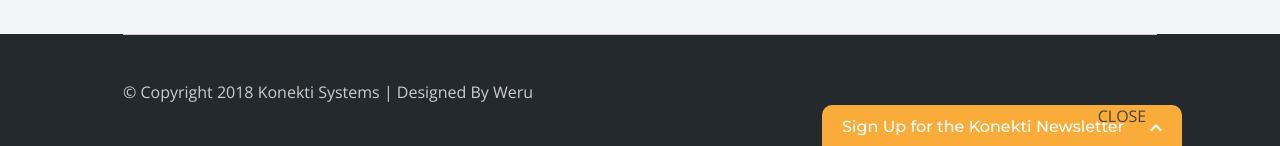
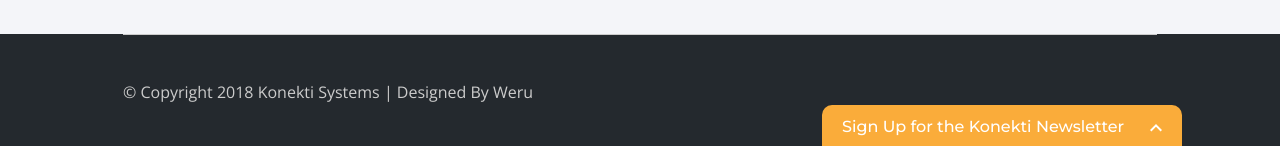
Before and after one commit to konekti/jeffbrl.github.io, a Jekyll site: the page built from _pages/tools.html, in a window 1280 px wide and 1110 px high. Shown: the part 961-1107 px from the top of the window. Built offline with Jekyll 4.4.1, drawn with Linux system fonts in a browser that asks for light colours; nearby versions of some CDN libraries.

Commit message:
update template

```diff
--- a/_includes/mail.html
+++ b/_includes/mail.html
@@ -1,6 +1,5 @@
 <div class = 'mail_container'>
   <div class = 'mail_inner container'>
-    <div class = 'mail_close mail_retard'>close</div>
     <div class = 'mail_preview mail_grow'>
       <span>Sign Up for the Konekti Newsletter</span>
       <span>
@@ -9,10 +8,10 @@
         </svg>
       </span>
     </div>
-    <div class = 'mail_body mail_retard'>
+    <div class = 'mail_body'>
       <h2>Konekti Newsletter</h2>
       <p>Stay updated on cloud networking</p>
-      <div id='mc_embed_signup' class = 'pb-1'>
+      <div id='mc_embed_signup' class = 'pb-1 mail_inner'>
         <form action='{{ site.mailchimp.url }}'  method="post" id='mc-embedded-subscribe-form' name='mc-embedded-subscribe-form' class='validate chimp' target='_blank' novalidate>
           <div id='mc_embed_signup_scroll'>
             <div style='position: absolute; left: -5000px;' aria-hidden='true'><input type='text' name='{{ site.mailchimp.hidden }}' tabindex='-1' value=''></div>
--- a/_includes/sections/team.html
+++ b/_includes/sections/team.html
@@ -1,12 +1,11 @@
 <h2>Konekti Team</h2>
 <section class = 'team grid-3 pb-3 pt-2'>
 {%- for person in site.data.team -%}
-  <div class = 'team_member'>
+  <div class = 'team_member pb-2 pt-2'>
     <img src = '/assets/authors/{{ person.thumb }}' alt = '{{ person.name }}' class = 'team_thumb'>
     <div class = 'pa'>
       <h4><a href = '{{ person.profile }}' title = '{{ person.name }} LinkedIn' target = '_blank'>{{ person.name }}</a></h4>
       <h6>{{ person.role }}</h6>
-      <p>{{ person.phone }}</p>
       <a href = "mailto:{{ person.email }}">{{ person.email }}</a>
       {{ person.scope | markdownify }}
     </div>
```
Also changed, not shown: other parts of _includes/mail.html (+1 -0 lines).
